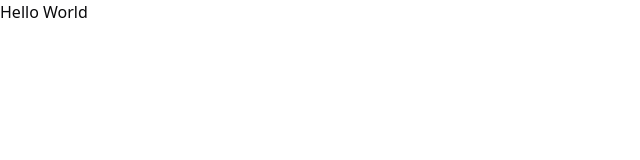
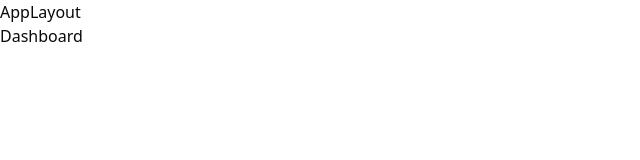
Before and after one commit to HeitorNOC/pizzashop-web, a React (Vite) app: page / in a window 1280 px wide. Shown: the top 160 px of the page, without its empty margins (0-640 px from the left). Built offline with nearby package versions, Linux system fonts and the light colour scheme.

Commit message:
helmet and layout config

```diff
--- a/package.json
+++ b/package.json
@@ -18,6 +18,7 @@
     "match-sorter": "^8.0.0",
     "react": "^18.3.1",
     "react-dom": "^18.3.1",
+    "react-helmet-async": "^2.0.5",
     "react-router-dom": "^6.27.0",
     "sort-by": "^1.2.0",
     "tailwind-merge": "^2.5.4",
--- a/src/App.tsx
+++ b/src/App.tsx
@@ -1,9 +1,15 @@
 import './index.css'
 
+import { Helmet, HelmetProvider } from 'react-helmet-async'
 import { RouterProvider } from 'react-router-dom'
 
 import { router } from './routes'
 
 export function App() {
-  return <RouterProvider router={router} />
+  return (
+    <HelmetProvider>
+      <Helmet titleTemplate="%s | Pizza Shop" />
+      <RouterProvider router={router} />
+    </HelmetProvider>
+  )
 }
--- /dev/null
+++ b/src/pages/_layouts/app.tsx
@@ -0,0 +1,13 @@
+import { Outlet } from 'react-router-dom'
+
+export function AppLayout() {
+  return (
+    <div>
+      <h1>AppLayout</h1>
+
+      <div>
+        <Outlet />
+      </div>
+    </div>
+  )
+}
--- /dev/null
+++ b/src/pages/_layouts/auth.tsx
@@ -0,0 +1,13 @@
+import { Outlet } from 'react-router-dom'
+
+export function AuthLayout() {
+  return (
+    <div>
+      <h1>AuthLayout</h1>
+
+      <div>
+        <Outlet />
+      </div>
+    </div>
+  )
+}
--- a/src/pages/app/dashboard.tsx
+++ b/src/pages/app/dashboard.tsx
@@ -1,3 +1,10 @@
+import { Helmet } from 'react-helmet-async'
+
 export function Dashboard() {
-  return <h1>Hello World</h1>
+  return (
+    <>
+      <Helmet title="Dashboard" />
+      <h1>Dashboard</h1>
+    </>
+  )
 }
--- a/src/pages/auth/sign-in.tsx
+++ b/src/pages/auth/sign-in.tsx
@@ -1,3 +1,10 @@
+import { Helmet } from 'react-helmet-async'
+
 export function SignIn() {
-  return <h1>Hello World</h1>
+  return (
+    <>
+      <Helmet title="Login" />
+      <h1>SignIn</h1>
+    </>
+  )
 }
```
Also changed, not shown: src/routes.tsx (+12 -2 lines), 1 other file (tests, documents, lock files or other folders).
